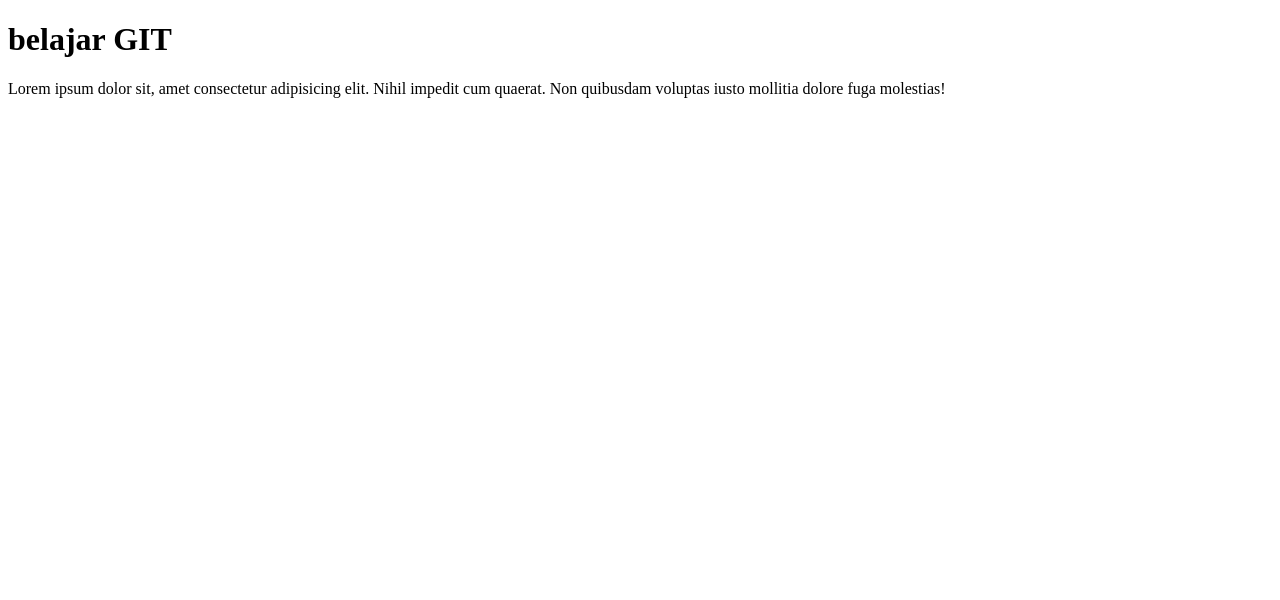
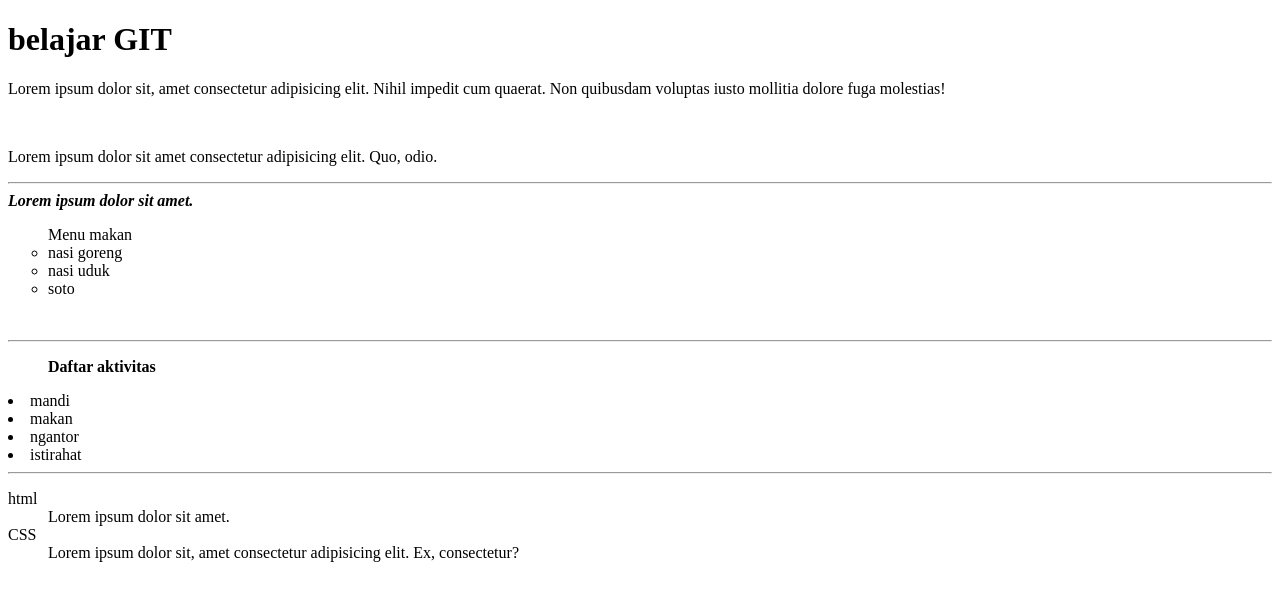
Before and after one commit to bamsk1/Project-A, a plain HTML site: page index.html in a window 1280 px wide. Drawn offline with Linux system fonts and the light colour scheme.

Commit message:
Update index.html

```diff
--- a/index.html
+++ b/index.html
@@ -9,5 +9,31 @@
   <body>
     <h1>belajar GIT</h1>
     <p>Lorem ipsum dolor sit, amet consectetur adipisicing elit. Nihil impedit cum quaerat. Non quibusdam voluptas iusto mollitia dolore fuga molestias!</p>
+    <br />
+    <p>Lorem ipsum dolor sit amet consectetur adipisicing elit. Quo, odio.</p>
+    <hr />
+    <em><strong>Lorem ipsum dolor sit amet.</strong></em>
+    <ul type="circle">
+      Menu makan
+      <li>nasi goreng</li>
+      <li>nasi uduk</li>
+      <li>soto</li>
+    </ul>
+    <br />
+    <hr />
+    <ol>
+      <strong> Daftar aktivitas</strong>
+    </ol>
+    <li>mandi</li>
+    <li>makan</li>
+    <li>ngantor</li>
+    <li>istirahat</li>
   </body>
+  <hr />
+  <dl>
+    <dt>html</dt>
+    <dd>Lorem ipsum dolor sit amet.</dd>
+    <dt>CSS</dt>
+    <dd>Lorem ipsum dolor sit, amet consectetur adipisicing elit. Ex, consectetur?</dd>
+  </dl>
 </html>
```
